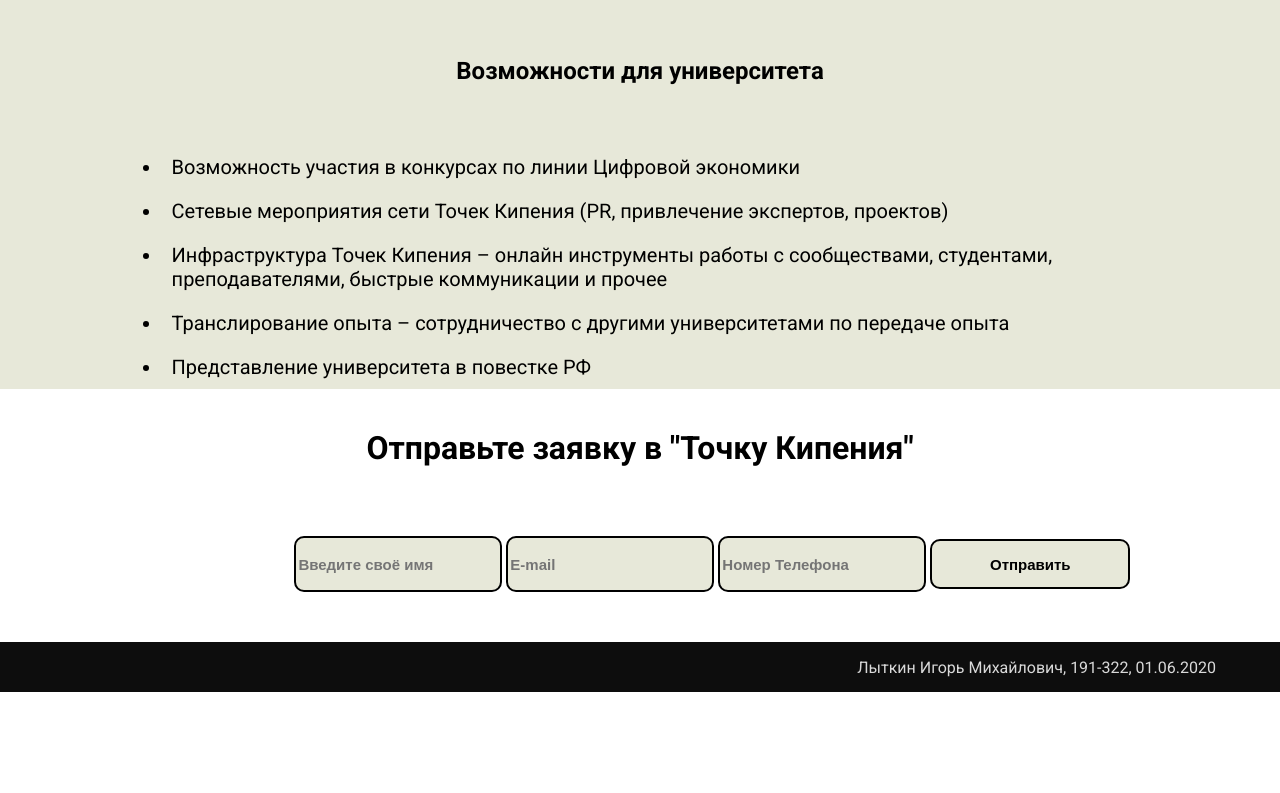
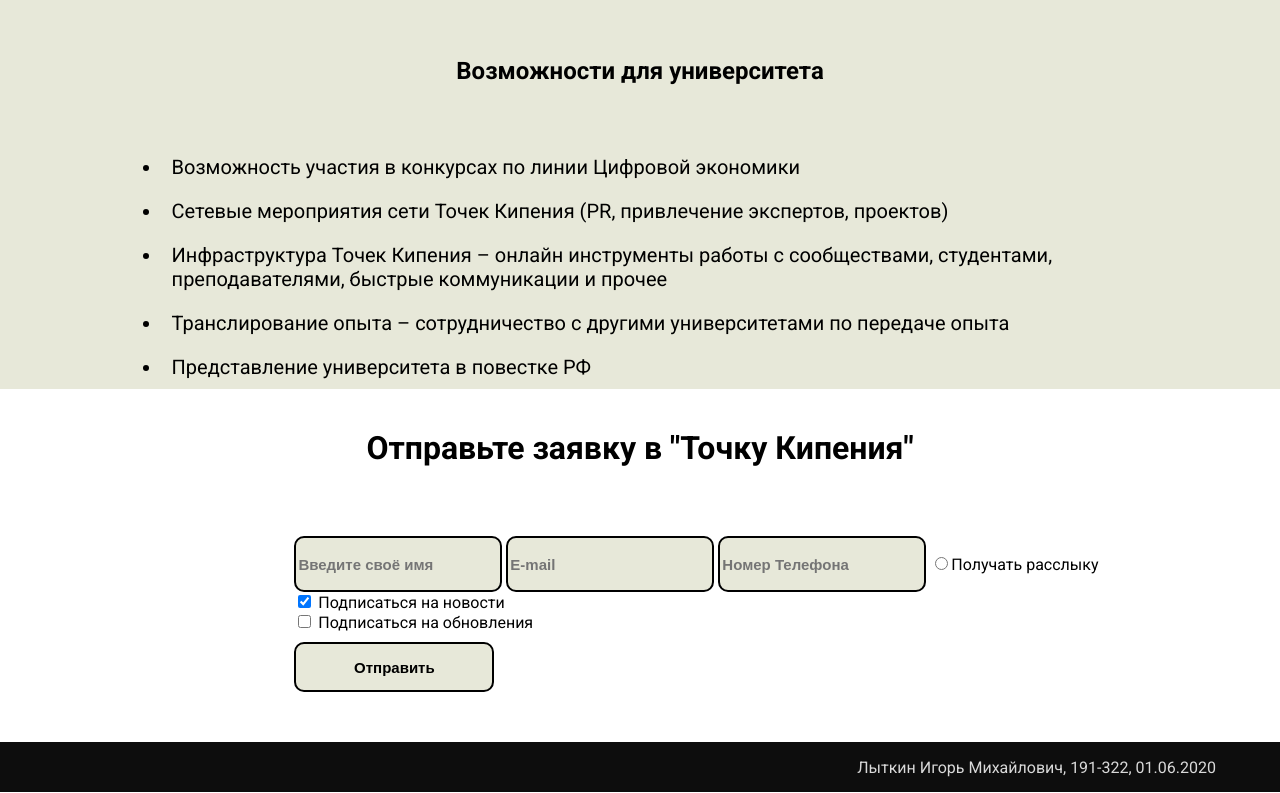
Before and after one commit to FrontendCourseMP/rk2-fxshxr, a plain HTML site: page index.html in a window 1280 px wide. Shown: the part 2052-2845 px from the top of the page. Before the commit the page ends 2745 px from the top, so only its background shows below. Drawn offline with Linux system fonts and the light colour scheme.

Commit message:
inputs and labels

```diff
--- a/index.html
+++ b/index.html
@@ -110,13 +110,25 @@
   				</h1>
   				<br>
   				<div class="form-block">
-	  				<form action="">
+	  				<form action="#">
 
-	  						<input type="text" class="main-form-input" placeholder="Введите своё имя">
-
+	  					<input type="text" class="main-form-input" placeholder="Введите своё имя">
 	  					<input type="email" class="main-form-input" placeholder="E-mail">
 	  					<input type="tel" class="main-form-input" placeholder="Номер Телефона">
+              <label><input type="radio">Получать расслыку</label>
+              <div>
+               <input type="checkbox" id="news" name="news"
+                       checked>
+                <label for="news">Подписаться на новости</label>
+              </div>
+              <div>
+              <input type="checkbox" id="new" name="new">
+              <label for="new">Подписаться на обновления</label>
+            </div>
+
 	  					<input type="submit" class="main-form-input" value="Отправить">
+
+
 	  				</form>
   				</div>
   			</div>
@@ -126,14 +138,12 @@
 
 
 
-   		 	</div>
-   		 </div>
     </main>
 
     <footer class="footer">
     	<div class="container">
     	<p class="footer-nametag">Лыткин Игорь Михайлович, 191-322, 01.06.2020</p>
-    </div>
+      </div>
     </footer>
 
 </body>
```
Also changed, not shown: 1 other file.
